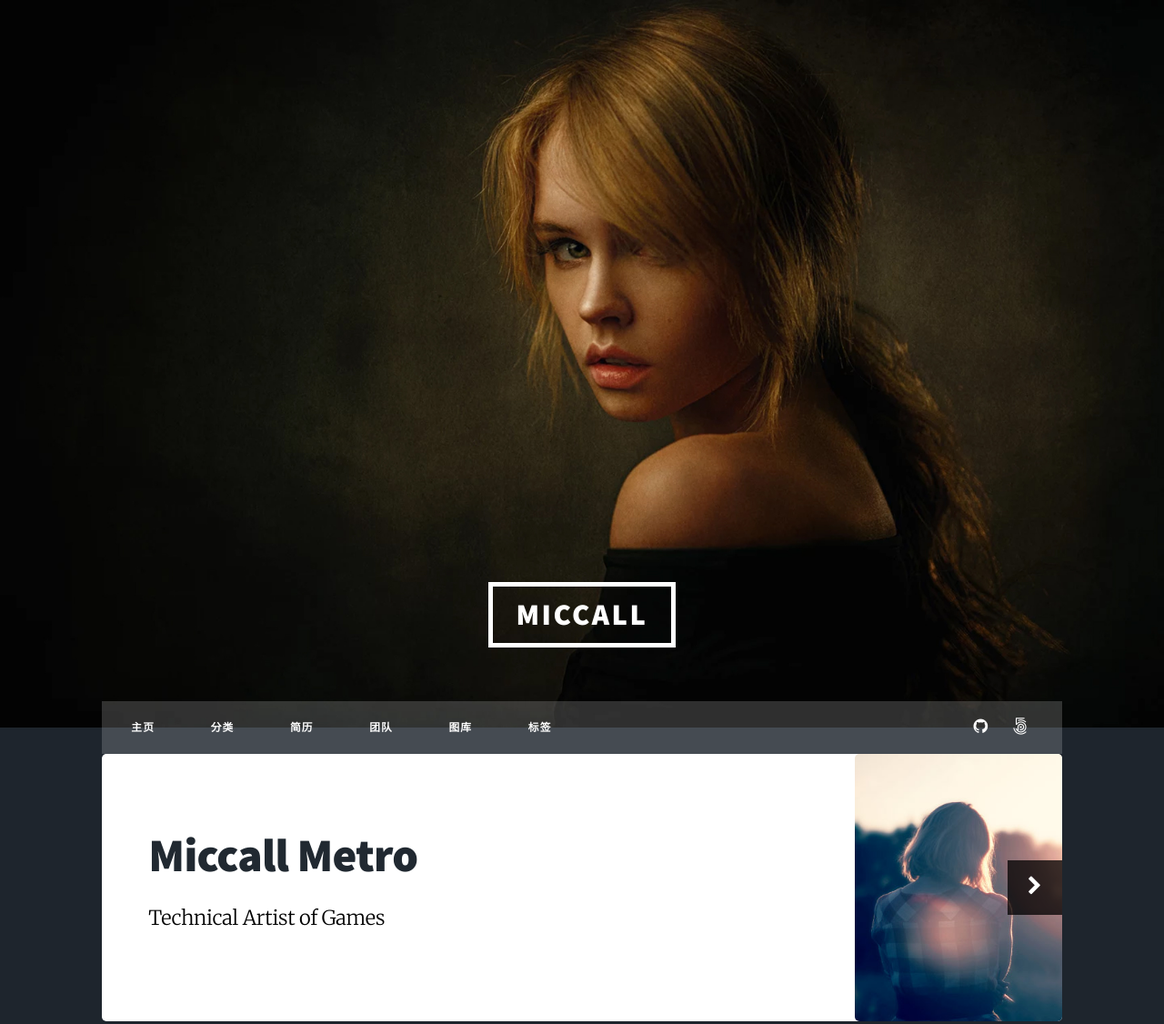
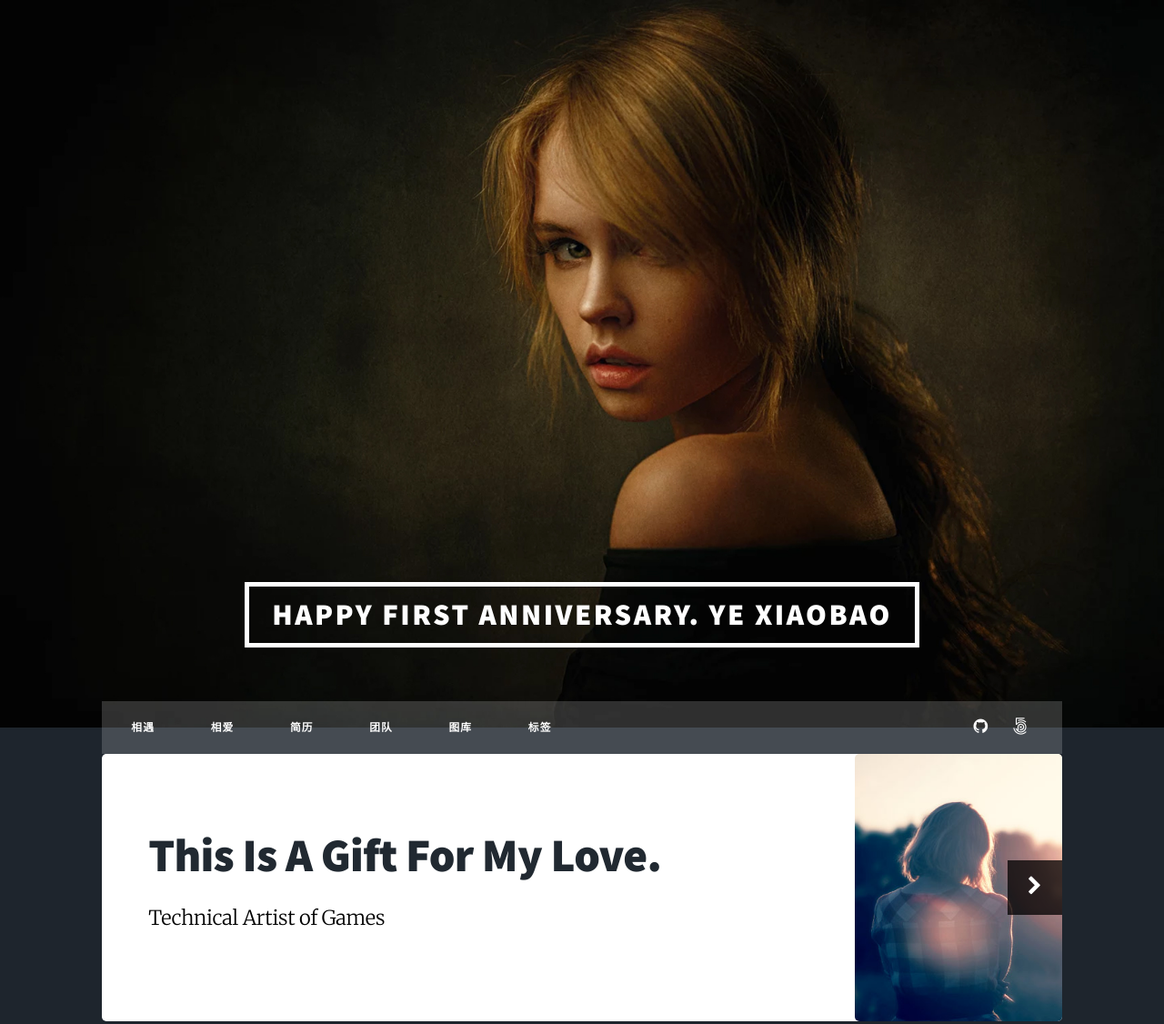
Before and after one commit to Ayi2222/Ayi2222.github.io, a plain HTML site: page index.html in a window 1280 px wide. Shown: the top 1126 px of the page at 91% size. Drawn offline with nearby package versions, Linux system fonts and the light colour scheme; some packages are replaced by stand-ins of ours; a script that the page names is missing; files whose address does not match are found by name.

Commit message:
Site updated: 2019-11-18 22:28:59

```diff
--- a/index.html
+++ b/index.html
@@ -71,8 +71,8 @@
         <!-- Intro 头部显示 s -->
                 <div id="intro">
             <h1>This is<br />
-                        MICCALL </h1>
-            <p> Whatever is worth doing is worth doing well <br/> I'll think of you every step of the way
+                        DaBao </h1>
+            <p> You are my today and all of my tomorrows.
             </p>
             <ul class="actions">
                 <li><a href="#header" class="button icon solo fa-arrow-down scrolly">Continue</a></li>
@@ -81,7 +81,7 @@
         <!-- Intro 头部显示 e -->
         <!-- Header 头部logo start -->
         <header id="header">
-    <a href="/" class="logo">MICCALL</a>
+    <a href="/" class="logo">Happy first anniversary. Ye Xiaobao</a>
 </header>
         <!-- Header 头部logo end -->
         <!-- Nav 导航条 start -->
@@ -89,12 +89,12 @@
             <ul class="menu links" >
 			<!-- Homepage  主页  -->
 			<li >
-	            <a href="/" rel="nofollow">主页</a>
+	            <a href="/" rel="nofollow">相遇</a>
 	        </li>
 			<!-- categories_name  分类   -->
 
 	        <li class="active">
-	            <a href="#s1">分类</a>
+	            <a href="#s1">相爱</a>
 	                    <ul class="submenu">
 	                        <li>
 
@@ -158,7 +158,7 @@
             <!-- Main first s-->
             <article id="me" class="panel">
                 <header style="color: #000000">
-                    <h1>Miccall Metro</h1>
+                    <h1>This is a gift for my love.</h1>
                     <p>Technical  Artist  of  Games</p>
                 </header>
                 <a href="" class="jumplink pic">
```
Also changed, not shown: 2019/11/17/hello-world/index.html (+3 -3 lines), archives/2019/11/index.html (+5 -5 lines), archives/2019/index.html (+5 -5 lines), archives/index.html (+5 -5 lines), img/bg4.jpg (added).
